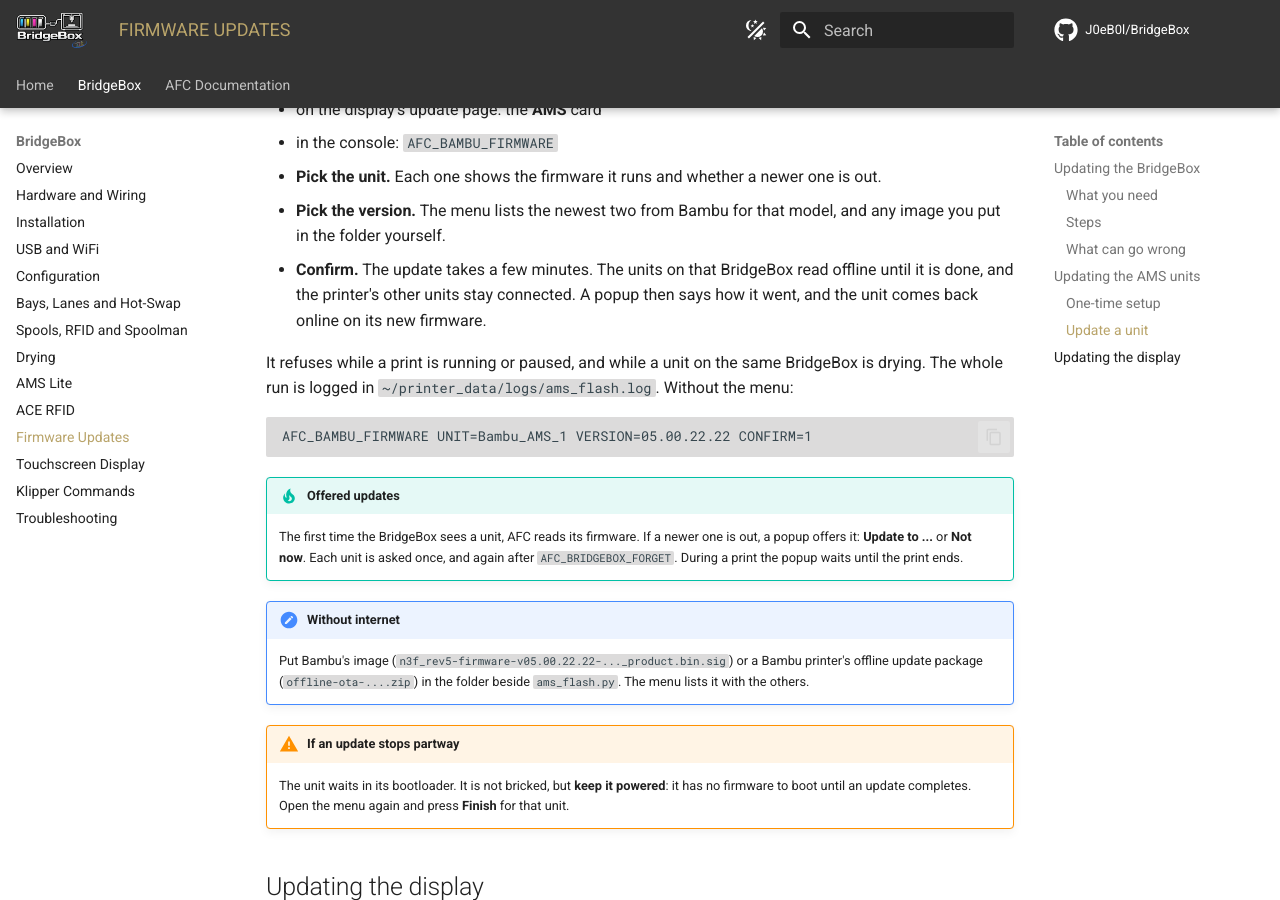
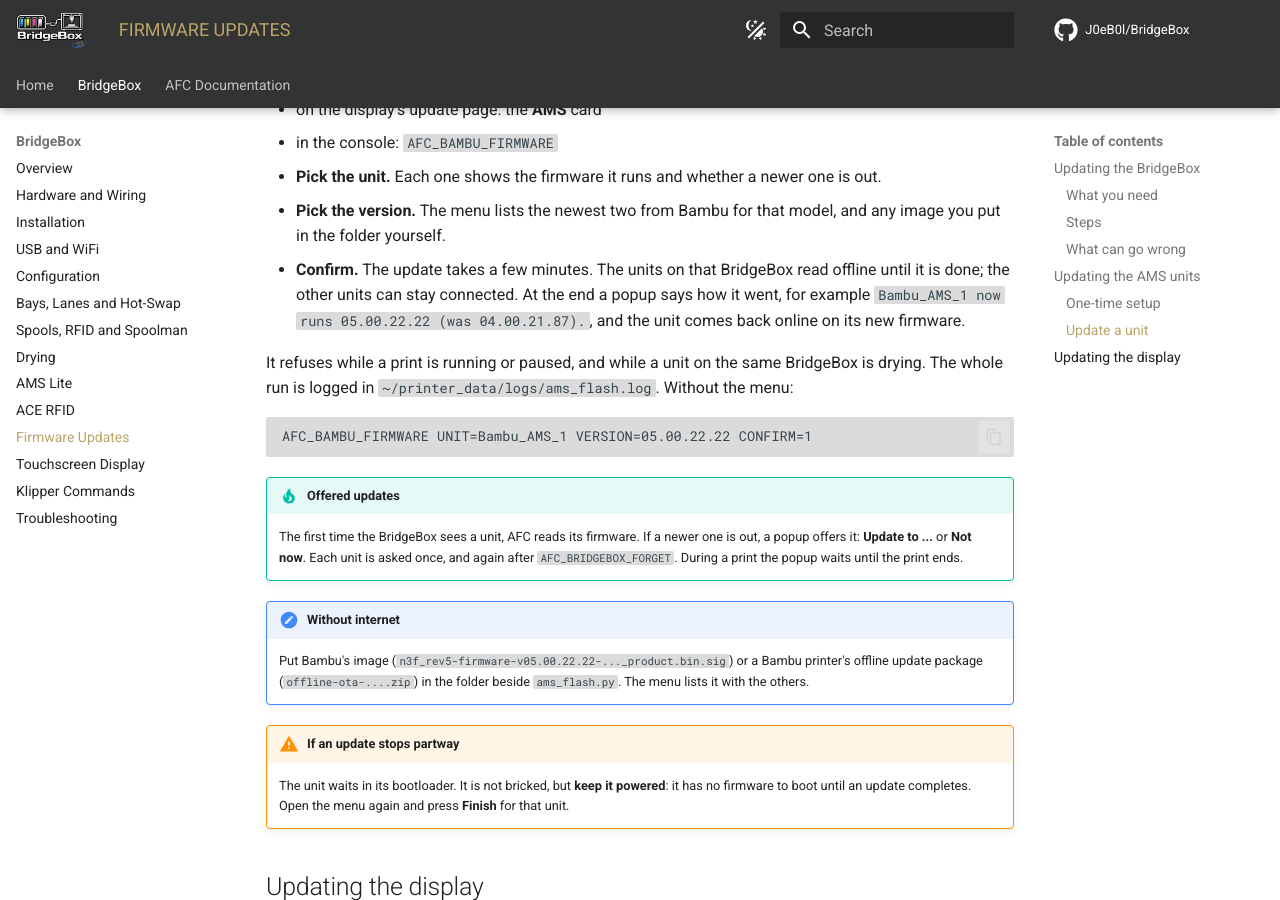
Before and after one commit to J0eB0l/BridgeBox, an MkDocs documentation site: the page built from docs/bridgebox/firmware.md, in a window 1280 px wide and 900 px high, scrolled down 2957 px. Built offline with MkDocs 1.6.1 and Material for MkDocs 9.7.7, drawn with Linux system fonts in a browser that asks for light colours; comment, search, counter and statistics services are not loaded.

Commit message:
Put the sample result back in the AMS update's confirm step

```diff
--- a/docs/bridgebox/firmware.md
+++ b/docs/bridgebox/firmware.md
@@ -110,9 +110,9 @@ Open the menu one of three ways:
 1. **Pick the unit.** Each one shows the firmware it runs and whether a newer one is out.
 2. **Pick the version.** The menu lists the newest two from Bambu for that model, and any image you put in the
    folder yourself.
-3. **Confirm.** The update takes a few minutes. The units on that BridgeBox read offline until it is done, and the
-   printer's other units stay connected. A popup then says how it went, and the unit comes back online on its new
-   firmware.
+3. **Confirm.** The update takes a few minutes. The units on that BridgeBox read offline until it is done; the
+   other units can stay connected. At the end a popup says how it went, for example
+   `Bambu_AMS_1 now runs 05.00.22.22 (was 04.00.21.87).`, and the unit comes back online on its new firmware.
 
 It refuses while a print is running or paused, and while a unit on the same BridgeBox is drying. The whole run is
 logged in `~/printer_data/logs/ams_flash.log`. Without the menu:
```
